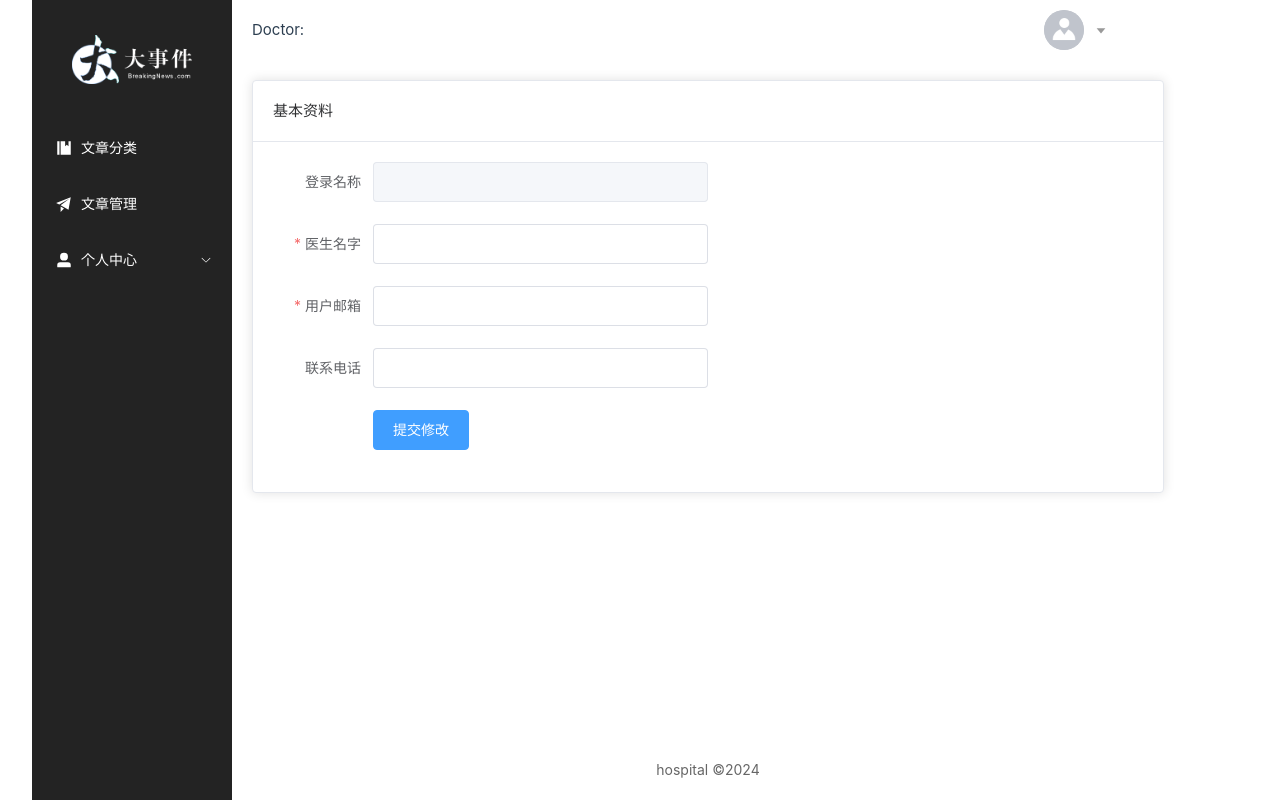
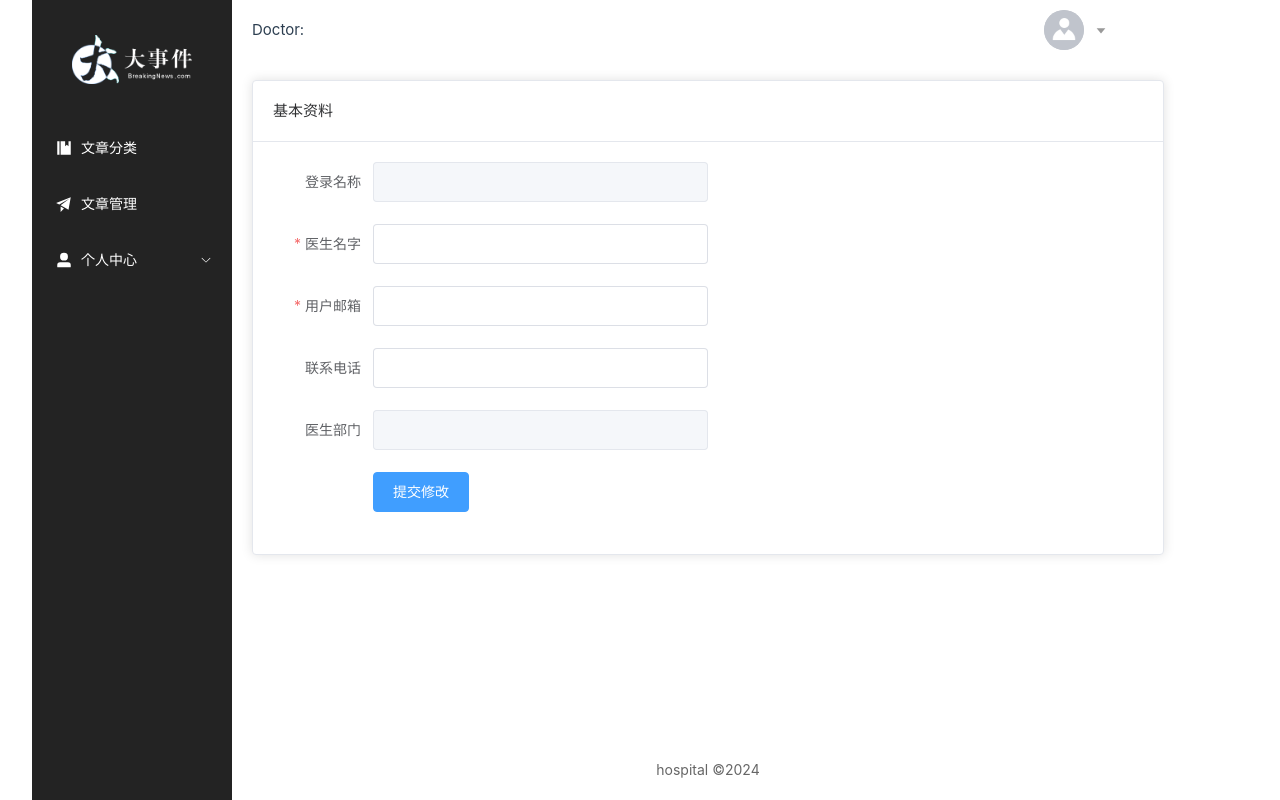
Before and after one commit to Tohsaka-Sakura/Database, a Vue app in the folder vue3/: page /doctor/personinfo in a window 1280 px wide. Built offline with nearby package versions, Linux system fonts and the light colour scheme; no server answers.

Commit message:
updateDoctor

```diff
--- a/vue3/src/views/doctor/DoctorInfo.vue
+++ b/vue3/src/views/doctor/DoctorInfo.vue
@@ -65,9 +65,9 @@ const updateDoctorInfo = async () => {
                     <el-form-item label = "联系电话">
                         <el-input v-model = "doctorInfo.phone" ></el-input>
                     </el-form-item>
-                    <!-- <el-form-item label = "医生部门">
+                    <el-form-item label = "医生部门">
                         <el-input v-model = "doctorInfo.department" disabled></el-input>
-                    </el-form-item> -->
+                    </el-form-item>
                     <el-form-item>
                         <el-button type="primary" @click="updateDoctorInfo">提交修改</el-button>
                     </el-form-item>
```
